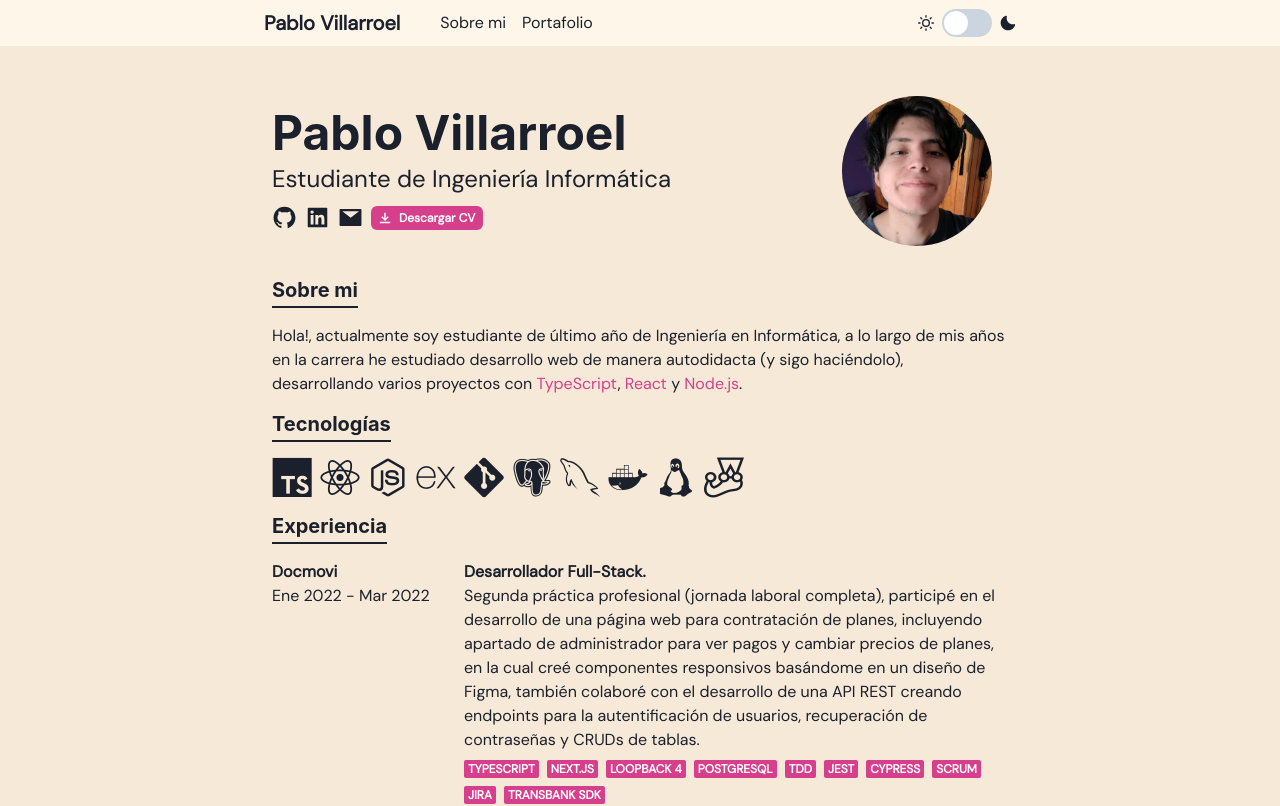
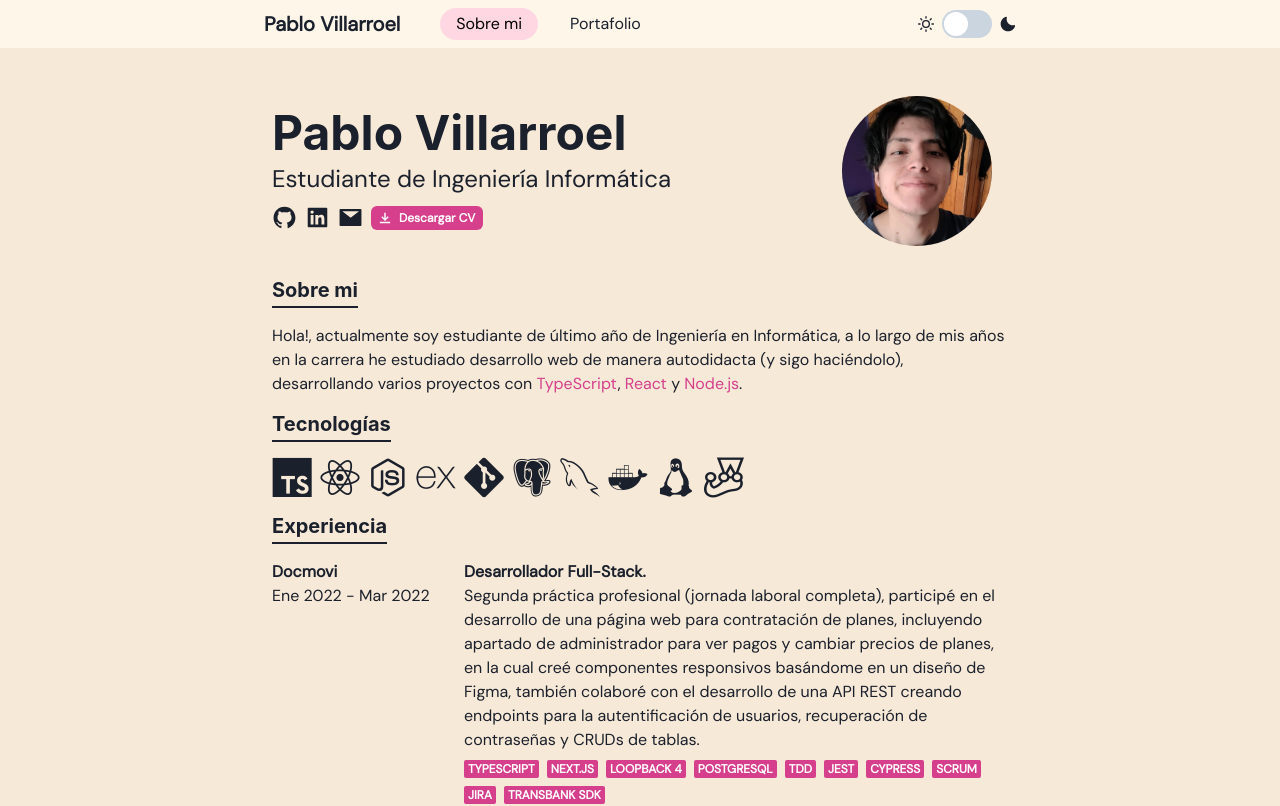
Before and after one commit to pablovrl/personal-website, a Next.js app: page / in a window 1280 px wide. Shown: the top 806 px of the page. Built offline with nearby package versions, Linux system fonts and the light colour scheme.

Commit message:
highlight actual path in Navbar

```diff
--- a/components/Navbar.tsx
+++ b/components/Navbar.tsx
@@ -11,23 +11,39 @@ import {
   IconButton,
   HStack,
   Switch,
+  useMediaQuery,
 } from "@chakra-ui/react";
 import { HamburgerIcon, MoonIcon, SunIcon } from "@chakra-ui/icons";
 import NextLink from "next/link";
+import { useRouter } from "next/router";
 
 interface NavLinkProps {
   href: string;
   children: React.ReactNode;
+  path: string;
 }
 
-const NavLink = ({ href, children }: NavLinkProps) => (
-  <NextLink href={href}>
-    <Link>{children}</Link>
-  </NextLink>
-);
+const NavLink = ({ href, children, path }: NavLinkProps) => {
+  const active = path === href;
+  return (
+    <NextLink href={href}>
+      <Link
+        bgColor={{ md: active ? "pink.100" : undefined }}
+        color={{ md: active ? "black" : undefined }}
+        borderRadius={{ md: "2xl" }}
+        px={{ md: 4 }}
+        py={{ md: 1 }}
+      >
+        {children}
+      </Link>
+    </NextLink>
+  );
+};
 
 export default function Navbar() {
   const { colorMode, toggleColorMode } = useColorMode();
+  const router = useRouter();
+
   return (
     <Box
       bg={useColorModeValue("#FFF6EA", "#513E51")}
@@ -57,8 +73,12 @@ export default function Navbar() {
             </NextLink>
             <Box display={{ base: "none", md: "inline" }}>
               <HStack spacing={4}>
-                <NavLink href={"/"}>Sobre mi</NavLink>
-                <NavLink href={"/portfolio"}>Portafolio</NavLink>
+                <NavLink href={"/"} path={router.asPath}>
+                  Sobre mi
+                </NavLink>
+                <NavLink href={"/portfolio"} path={router.asPath}>
+                  Portafolio
+                </NavLink>
               </HStack>
             </Box>
           </HStack>
@@ -78,10 +98,10 @@ export default function Navbar() {
             <Menu isLazy>
               <MenuButton as={IconButton} icon={<HamburgerIcon />} />
               <MenuList>
-                <NavLink href={"/"}>
+                <NavLink href={"/"} path={router.asPath}>
                   <MenuItem>Sobre mi</MenuItem>
                 </NavLink>
-                <NavLink href={"/portfolio"}>
+                <NavLink href={"/portfolio"} path={router.asPath}>
                   <MenuItem>Portafolio</MenuItem>
                 </NavLink>
               </MenuList>
```
